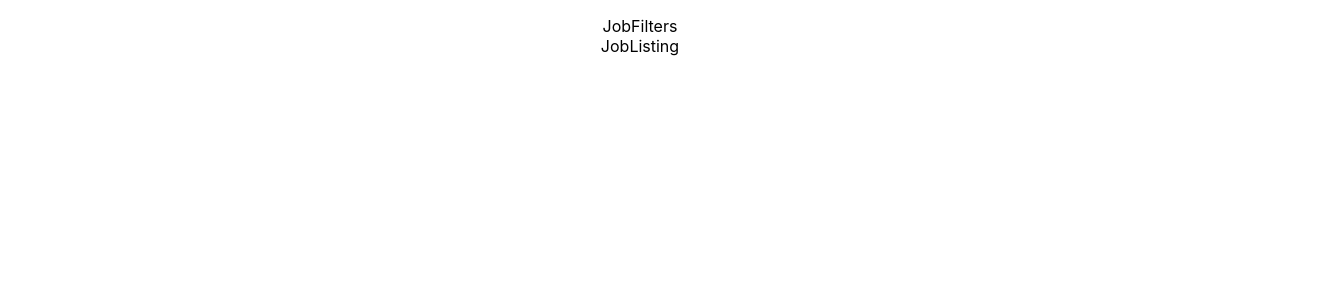
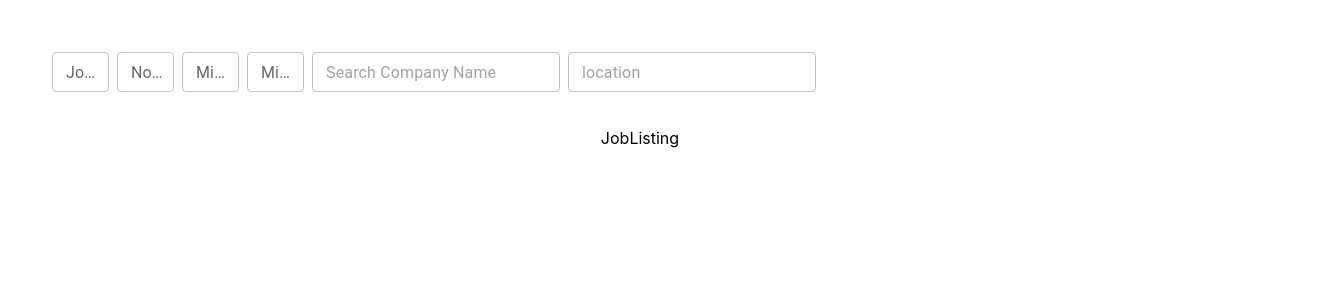
Before and after one commit to AdarshG-29/weekday-candidate-application-platform, a React (Create React App) app: page / in a window 1280 px wide. Shown: the top 300 px of the page, 1328 px wide, since content can reach past the window. Built offline with nearby package versions, Linux system fonts and the light colour scheme.

Commit message:
job filters are created

```diff
--- /dev/null
+++ b/src/components/Dropdown/Dropdown.js
@@ -0,0 +1,32 @@
+import React from "react";
+import Autocomplete from "@mui/material/Autocomplete";
+import TextField from "@mui/material/TextField";
+
+const Dropdown = ({
+  filterOptions,
+  placeholder,
+  label,
+  onChange,
+  isMultiple,
+  className,
+}) => {
+  return (
+    <div className={className}>
+      <Autocomplete
+        multiple={isMultiple}
+        id="tags-outlined"
+        options={filterOptions}
+        onChange={onChange}
+        className="w-100 h-100 dropdown-input"
+        filterSelectedOptions
+        size="small"
+        freeSolo
+        renderInput={(params) => (
+          <TextField {...params} label={label} placeholder={placeholder} />
+        )}
+      />
+    </div>
+  );
+};
+
+export default Dropdown;
--- /dev/null
+++ b/src/components/Dropdown/index.js
@@ -0,0 +1,2 @@
+import Dropdown from "./Dropdown";
+export default Dropdown;
--- /dev/null
+++ b/src/components/InputComponent/InputComponent.jsx
@@ -0,0 +1,16 @@
+import React from "react";
+import { OutlinedInput } from "@mui/material";
+const InputComponent = ({ onChange, placeholder, className }) => {
+  return (
+    <div>
+      <OutlinedInput
+        className={className}
+        onChange={onChange}
+        placeholder={placeholder}
+        size="small"
+      />
+    </div>
+  );
+};
+
+export default InputComponent;
--- /dev/null
+++ b/src/components/InputComponent/index.js
@@ -0,0 +1,2 @@
+import InputComponent from "./InputComponent";
+export default InputComponent;
--- a/src/components/JobFilters/JobFilters.jsx
+++ b/src/components/JobFilters/JobFilters.jsx
@@ -1,7 +1,54 @@
-import React from "react";
+import React, { useState } from "react";
+import { filterOptions } from "../../constants/filterOptions";
+import Dropdown from "../Dropdown";
+import InputComponent from "../InputComponent";
 
 const JobFilters = () => {
-  return <div>JobFilters</div>;
+  const [filterState, setFilterState] = useState({});
+
+  const handleOnSelectFilter = (filterLabel) => (event, value) => {
+    const newFilterState = { ...filterState, [filterLabel]: value };
+    setFilterState(newFilterState);
+  };
+  const handleOnInputFilter = (filterLabel) => (event) => {
+    const newFilterState = {
+      ...filterState,
+      [filterLabel]: event.target.value,
+    };
+    setFilterState(newFilterState);
+  };
+
+  return (
+    <div className="w-100 d-flex flex-wrap justify-content-start p-2 m-auto">
+      {filterOptions.map((ele, index) => {
+        return (
+          <Dropdown
+            isMultiple={ele.multiple}
+            filterOptions={ele.options}
+            placeHolder={ele.label}
+            label={ele.label}
+            onChange={handleOnSelectFilter(ele.value)}
+            key={index}
+            className={"p-quarter filter"}
+          />
+        );
+      })}
+      <div className="p-quarter filter">
+        <InputComponent
+          onChange={handleOnInputFilter("companyName")}
+          className={"w-100 h-100"}
+          placeholder={"Search Company Name"}
+        />
+      </div>
+      <div className="p-quarter filter">
+        <InputComponent
+          onChange={handleOnInputFilter("location")}
+          className={"w-100 h-100 location-filter"}
+          placeholder={"location"}
+        />
+      </div>
+    </div>
+  );
 };
 
 export default JobFilters;
--- /dev/null
+++ b/src/constants/filterOptions.js
@@ -0,0 +1,38 @@
+export const filterOptions = [
+  {
+    label: "Job Role",
+    value: "jobRole",
+    options: [
+      "Frontend",
+      "Backend",
+      "Fullstack",
+      "React Native",
+      "Android",
+      "IOS",
+      "Developer",
+      "Flutter",
+      "Tech Lead",
+      "Dev-Ops",
+      "Data Engineer",
+    ],
+    multiple: true,
+  },
+  {
+    label: "No. of employees",
+    value: "employeeSize",
+    options: ["1-10", "11-20", "21-50", "51-100", "101-200", "201-500", "500+"],
+    multiple: true,
+  },
+  {
+    label: "Min base pay",
+    value: "minJdSalary",
+    options: ["0L", "10L", "20L", "30L", "40L", "50L", "60L", "70L"],
+    multiple: false,
+  },
+  {
+    label: "Min Experience",
+    value: "minExp",
+    options: [1, 2, 3, 4, 5, 6, 7, 8, 9, 10],
+    multiple: false,
+  },
+];
```
